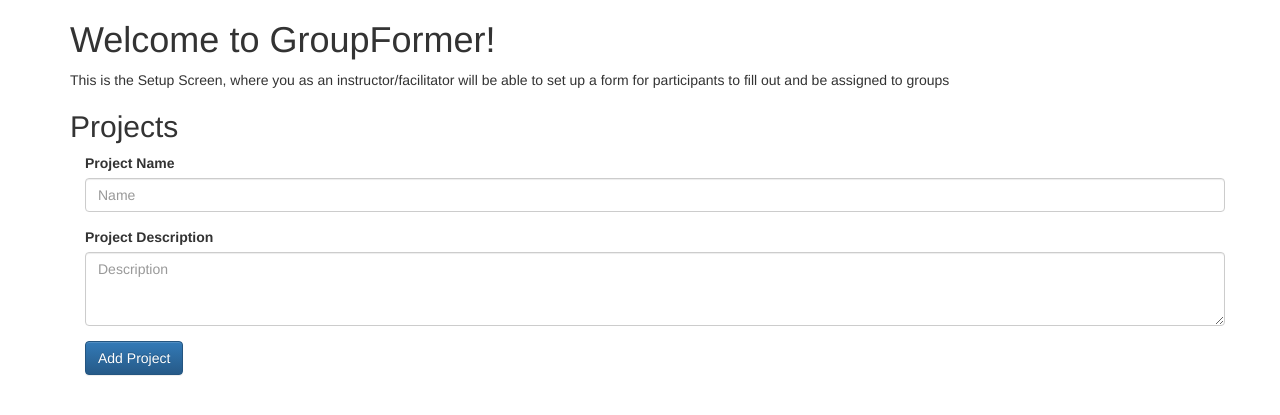
After one commit to snowminc/Groupformer, a Django app: page /temp_form/setup_screen in a window 1280 px wide. The commit adds this page. Shown: the top 415 px of the page. Run offline with Django 3.2, Linux system fonts and the light colour scheme; some libraries are stand-ins or nearby versions.

Commit message:
Very basic Setup Screen with single project name/description inputs. Reworked some of the urls from the temp stuff from last iteration. Added comments for tests to implement for this task to be complete. Currently displaying setup_screen.html at the url: /temp_form/setup_screen

```diff
--- a/app/groupformer/form/templates/form/index.html
+++ b/app/groupformer/form/templates/form/index.html
@@ -7,6 +7,7 @@
 <body>
     <form>
         <p>I would like to work with:</p>
+        <!--TODO: @Min we'll want to move this dropdown to the ResponseScreen -Kristian-->
         <select name="participants" id="participants" multiple>
             {% for person in participants %}
             <option value="{{ forloop.counter }}">{{ person.name }}</option>
--- /dev/null
+++ b/app/groupformer/form/templates/form/setup_screen.html
@@ -0,0 +1,38 @@
+<!DOCTYPE html>
+<html lang="en">
+<head>
+    <meta charset="UTF-8">
+    <title>GroupFormer - Setup Screen</title>
+
+    <!-- Latest compiled and minified CSS -->
+    <link rel="stylesheet" href="https://maxcdn.bootstrapcdn.com/bootstrap/3.3.7/css/bootstrap.min.css" integrity="sha384-BVYiiSIFeK1dGmJRAkycuHAHRg32OmUcww7on3RYdg4Va+PmSTsz/K68vbdEjh4u" crossorigin="anonymous">
+    <!-- Optional theme -->
+    <link rel="stylesheet" href="https://maxcdn.bootstrapcdn.com/bootstrap/3.3.7/css/bootstrap-theme.min.css" integrity="sha384-rHyoN1iRsVXV4nD0JutlnGaslCJuC7uwjduW9SVrLvRYooPp2bWYgmgJQIXwl/Sp" crossorigin="anonymous">
+    <!-- Latest compiled and minified JavaScript -->
+    <script src="https://maxcdn.bootstrapcdn.com/bootstrap/3.3.7/js/bootstrap.min.js" integrity="sha384-Tc5IQib027qvyjSMfHjOMaLkfuWVxZxUPnCJA7l2mCWNIpG9mGCD8wGNIcPD7Txa" crossorigin="anonymous"></script>
+</head>
+<body>
+
+    <div class="container">
+        <h1>Welcome to GroupFormer!</h1>
+        <p>This is the Setup Screen, where you as an instructor/facilitator will be able to set up a form for participants to fill out and be assigned to groups</p>
+        <h2>Projects</h2>
+        <div class="container">
+            <form>
+                <div class="form-group">
+                    <label for="project-name0">Project Name</label>
+                    <input type="text" class="form-control" id="project-name0" placeholder="Name">
+                </div>
+                <div class="form-group">
+                    <label for="project-desc0">Project Description</label>
+                    <textarea class="form-control" id="project-desc0" rows="3" placeholder="Description"></textarea>
+                </div>
+                <button type="button" class="btn btn-primary">Add Project</button>
+            </form>
+        </div>
+        <!-- TODO: Attributes -->
+        <!-- TODO: Run Group Algorithm Button... this page? will Setup need to be different from like Instructor-View after the groupformer instance is created? -->
+    </div>
+
+</body>
+</html>
--- a/app/groupformer/form/tests.py
+++ b/app/groupformer/form/tests.py
@@ -13,3 +13,9 @@ class ParticipantDropdownViewTests(TestCase):
         print(response)
         self.assertContains(response, '<select name="participants"')
         self.assertContains(response, 'Min Chon')
+
+
+# TODO: [SetupScreen] Test that the remove button only appears with > 1 project
+# TODO: [SetupScreen] Test that the add button adds new inputs for another project
+# TODO: [SetupScreen] Test that the remove button removes the inputs for the target project
+# TODO: [SetupScreen] Test fill out values and receive the submission
--- a/app/groupformer/form/urls.py
+++ b/app/groupformer/form/urls.py
@@ -4,5 +4,6 @@ from . import views
 
 app_name = 'form'
 urlpatterns = [
-    path('', views.index, name='index'),
+    path('dropdown_test', views.index, name='index'),
+    path('setup_screen', views.setup_screen, name='setup_screen'),
 ]
--- a/app/groupformer/form/views.py
+++ b/app/groupformer/form/views.py
@@ -16,3 +16,17 @@ def index(request):
     ]
 
     return render(request, "form/index.html", context=context)
+
+
+def setup_screen(request):
+    context = {}
+
+    context["participants"] = [
+        {"name": "Sarah Nakhon"},
+        {"name": "Morgan Vanderhei"},
+        {"name": "Kyle Morgan"},
+        {"name": "Min Chon"},
+        {"name": "Kristian Mischke"}
+    ]
+
+    return render(request, "form/setup_screen.html", context=context)
```
